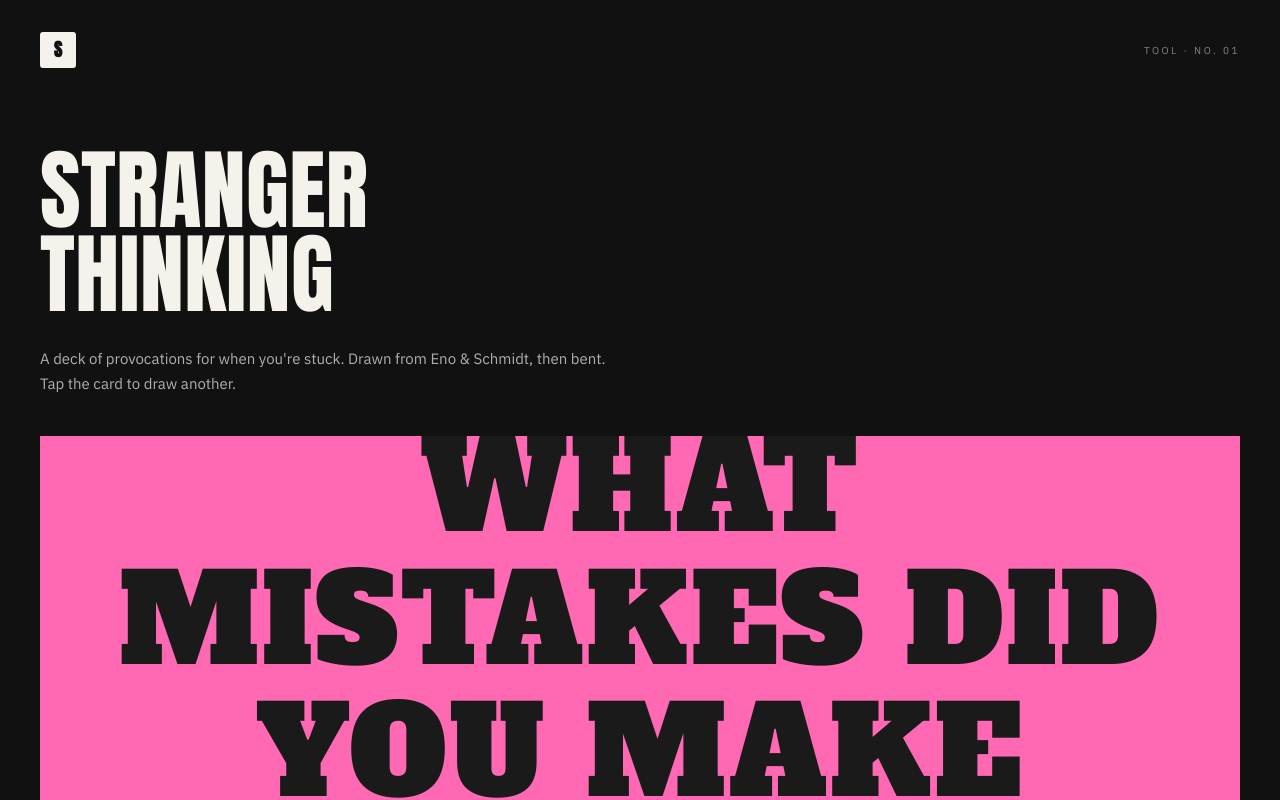
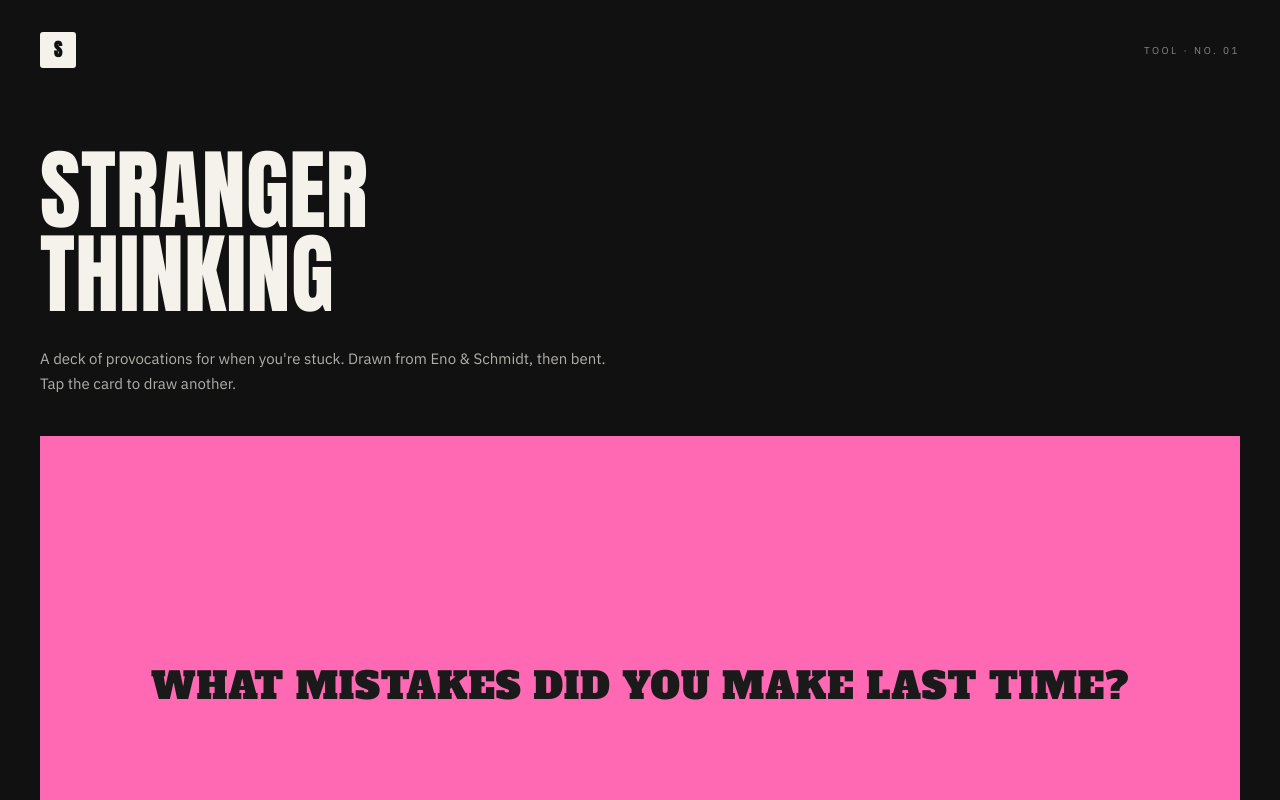
Before and after one commit to TalladegaNightmare/stergarian, a Next.js app: page /strangerthinking in a window 1280 px wide. Shown: the top 800 px of the page. Built offline with nearby package versions, Linux system fonts and the light colour scheme.

Commit message:
Fix text fitText to use getBoundingClientRect

```diff
--- a/app/strangerthinking/page.tsx
+++ b/app/strangerthinking/page.tsx
@@ -67,20 +67,24 @@ export default function StrangerThinkingPage() {
     const el = textRef.current;
     if (!card || !el) return;
 
-    const maxW = card.offsetWidth * 0.86;
-    const maxH = card.offsetHeight * 0.78;
+    // Use getBoundingClientRect so the padding-top % trick resolves correctly
+    const rect = card.getBoundingClientRect();
+    const maxW = rect.width * 0.82;
+    const maxH = rect.height * 0.78;
 
-    let size = Math.min(maxW / 3.2, maxH);
+    // Start from a generous size and shrink down
+    let size = Math.min(maxW / 2.5, maxH * 0.9, 160);
     el.style.fontSize = `${size}px`;
+    el.style.whiteSpace = "normal";
+    el.style.wordBreak = "break-word";
 
     let iter = 0;
-    while (
-      (el.scrollWidth > maxW || el.scrollHeight > maxH) &&
-      size > 10 &&
-      iter < 200
-    ) {
-      size -= 1;
+    while (iter < 300) {
+      const elRect = el.getBoundingClientRect();
+      if (elRect.width <= maxW && elRect.height <= maxH) break;
+      size = Math.max(size - 1, 10);
       el.style.fontSize = `${size}px`;
+      if (size <= 10) break;
       iter++;
     }
   }, []);
```
